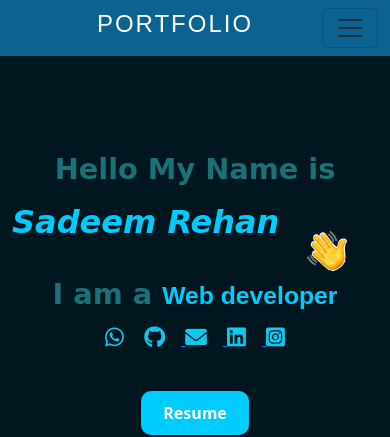
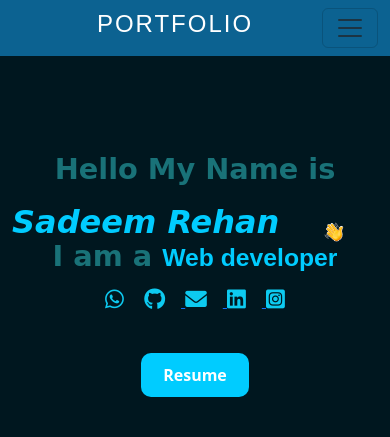
Before and after one commit to sadeem8879/portfolio, a plain HTML site: page index.html in a window 390 px wide. Shown: the top 437 px of the page. Drawn offline with nearby package versions, Linux system fonts and the light colour scheme; a small style sheet from the web is missing; a web font is replaced by a local one.

Commit message:
Updated project

```diff
--- a/index.html
+++ b/index.html
@@ -7,9 +7,7 @@
     <title>Sadeem Rehan - Portfolio</title>
     <link rel="preconnect" href="https://fonts.googleapis.com">
     <link rel="preconnect" href="https://fonts.gstatic.com" crossorigin>
-    <link rel="stylesheet" href="https://cdnjs.cloudflare.com/ajax/libs/font-awesome/6.5.2/css/all.min.css"
-        integrity="sha512-6f7jF4H64Az1MD4swsmKfo6qkLOIrDHRMK9W8xKSK9r5Ug96q4JqUy4EVxUPcT/Glk3DndzEwHQmDCDj3lHrg=="
-        crossorigin="anonymous" referrerpolicy="no-referrer" />
+<link rel="stylesheet" href="https://cdnjs.cloudflare.com/ajax/libs/font-awesome/6.5.2/css/all.min.css" integrity="sha512-SnH5WK+bZxgPHs44uWIX+LLJAJ9/2PkPKZ5QiAj6Ta86w+fsb2TkcmfRyVX3pBnMFcV7oQPJkl9QevSCWr3W6A==" crossorigin="anonymous" referrerpolicy="no-referrer" />
     <link rel="stylesheet" href="https://cdnjs.cloudflare.com/ajax/libs/font-awesome/6.0.0-beta3/css/all.min.css">
 
     <link href="https://cdn.jsdelivr.net/npm/aos@2.3.4/dist/aos.css" rel="stylesheet">
@@ -78,10 +76,10 @@
 
             <h1 class="half-name mt-4">Hello My Name is </h1>
 
-            <div class="d-flex justify-content-center justify-content-md-start">
-                <h1 class="myname fw-bold mt-2">Sadeem Rehan </h1>
-                <img src="./image/moving-hand.gif" width="75px" height="60px" alt="">
-            </div>
+            <div class="d-flex justify-content-center justify-content-md-start align-items-center">
+    <h1 class="myname fw-bold mt-2 me-2">Sadeem Rehan</h1>
+    <img src="./image/moving-hand.gif" class="waving-hand" alt="Waving hand">
+</div>
 
             <h1 class="half-name fw-bold">I am a <span id="typed-text"
                     class="typing-container fw-semibold fs-2 ">Web
@@ -164,7 +162,7 @@
                 <p class="bio-text mb-3">📞 <b>Mobile:</b> <span>8879480322</span></p>
                 <p class="bio-text mb-4">📍 <b>City:</b> <span>Mumbai</span></p>
               <div class="text-center text-lg-start mt-4">
-    <a href="documents/myresume.pptx" target="_blank" class="resume-btn">View Resume</a>
+    <a href="documents/myresume.pdf" target="_blank" class="resume-btn">View Resume</a>
 </div>
 
             </div>
@@ -609,8 +607,8 @@
             <p class="text-center fs-4 text-success">I'M VERY RESPONSIVE TO MESSAGES</p>
 
             <div class="col-lg-12">
-                <form action="" method="POST" class="text-center">
-                    <div class="d-flex flex-column flex-md-row gap-2 mb-2">
+<form action="" method="POST" class="text-center" id="contactForm">
+                        <div class="d-flex flex-column flex-md-row gap-2 mb-2">
                         <input type="text" class="form-control mb-2 py-2 form-input" id="name-bottom" placeholder="Name" required>
                         <input type="email" class="form-control mb-2 py-2 form-input" id="email-bottom" placeholder="Email" required>
                     </div>
--- a/style.css
+++ b/style.css
@@ -373,7 +373,7 @@ h1, h2, h3, h4, h5, h6 {
         font-size: 1.8rem !important; /* Smaller headings */
         text-align: center;
         margin-right: 0;
-        margin-left: 0 !important;
+        margin-left: 90 !important;
     }
 
     .myname {
@@ -404,4 +404,52 @@ h1, h2, h3, h4, h5, h6 {
         height: 200px; /* A fixed height can work well on mobile */
         object-fit: cover;
     }
+}/* This is the new style for the hand image */
+.waving-hand {
+  width: 60px;
+  height: auto;
 }
+
+/* This is the media query you already have */
+@media (max-width: 767.98px) {
+
+  /* ADD THIS RULE INSIDE YOUR EXISTING MEDIA QUERY */
+  .waving-hand {
+    width: 50px; /* Makes the hand smaller on mobile */
+
+  }
+
+  /* ... (all your other mobile styles) ... */
+}/* ✅ Default style (for desktop) */
+.waving-hand {
+  width: 45px;
+  height: 45px;
+  margin-left: 5px;
+  margin-top: 5px;
+}
+
+/* ✅ Fix spacing and alignment for smaller screens */
+@media (max-width: 768px) {
+  .d-flex .myname {
+    font-size: 1.5rem; /* reduce size slightly */
+    margin-right: 4px; /* tighter spacing before the hand */
+  }
+
+  .waving-hand {
+    width: 35px;
+    height: 35px;
+    margin-top: 0;
+    margin-left: 2px;
+    vertical-align: middle;
+  }
+
+  .home-section h1 {
+    text-align: center;
+  }
+
+  .d-flex {
+    justify-content: center !important;
+    align-items: center !important;
+    gap: 4px; /* add consistent small gap */
+  }
+}
```
Also changed, not shown: 1 other file.
